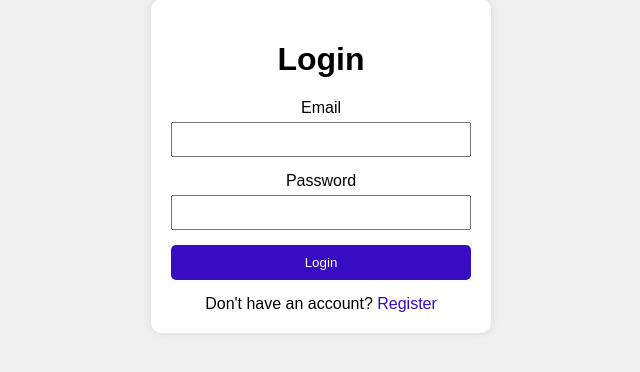
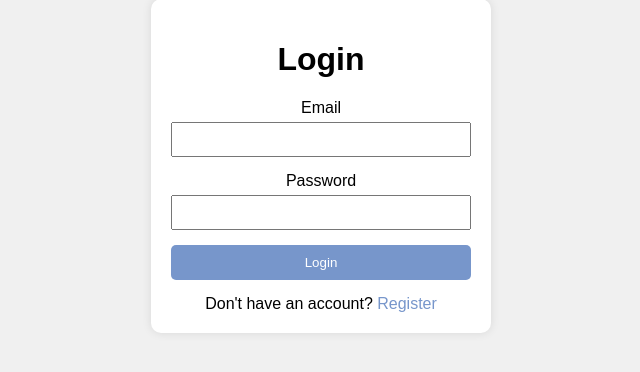
Before and after one commit to MrQin877/WebPro-B2200838, a PHP site: page /login1.html in a window 1280 px wide. Shown: the part 234-606 px from the top of the page, without its empty margins (319-959 px from the left). Run offline with PHP 8.4, Linux system fonts and the light colour scheme.

Commit message:
Update login2.css

```diff
--- a/login2.css
+++ b/login2.css
@@ -42,7 +42,7 @@ body {
 }
 
 button {
-    background-color: #370cc3;
+    background-color: #7796cb;
     color: white;
     border: none;
     padding: 10px;
@@ -52,7 +52,7 @@ button {
 }
 
 button:hover {
-    background-color: #2e09a6;
+    background-color: #7796cb;
 }
 
 p {
@@ -60,7 +60,7 @@ p {
 }
 
 a {
-    color: #370cc3;
+    color: #7796cb;
     text-decoration: none;
 }
 
```
